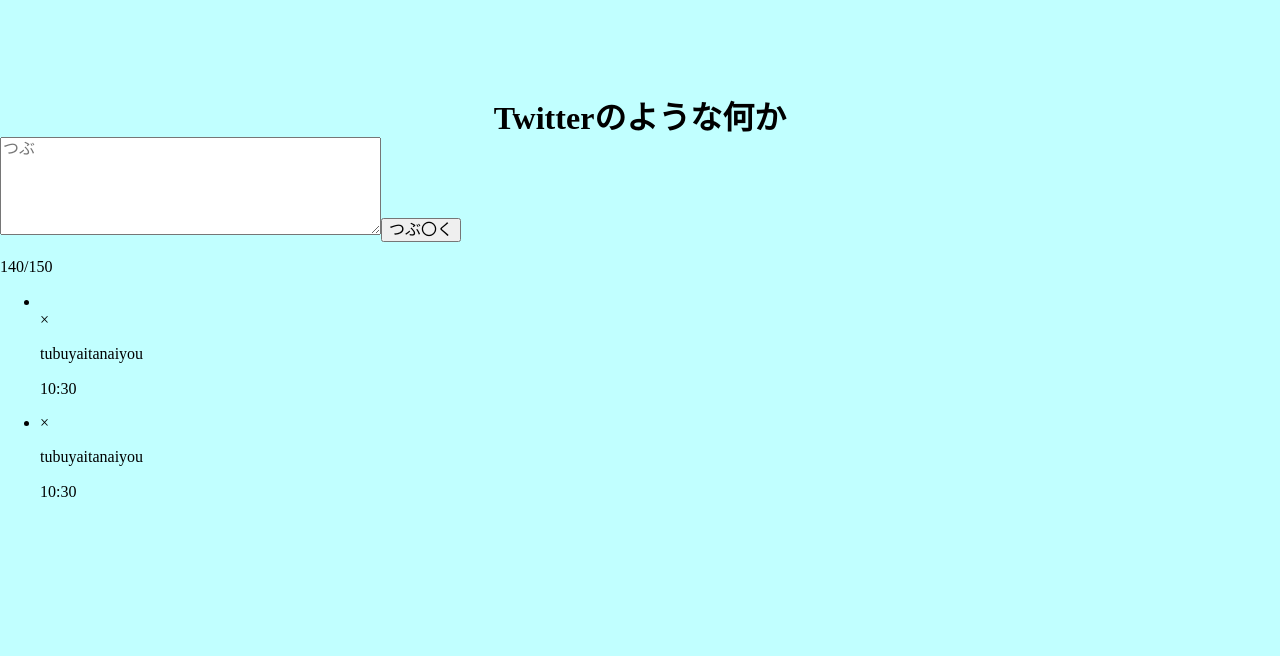
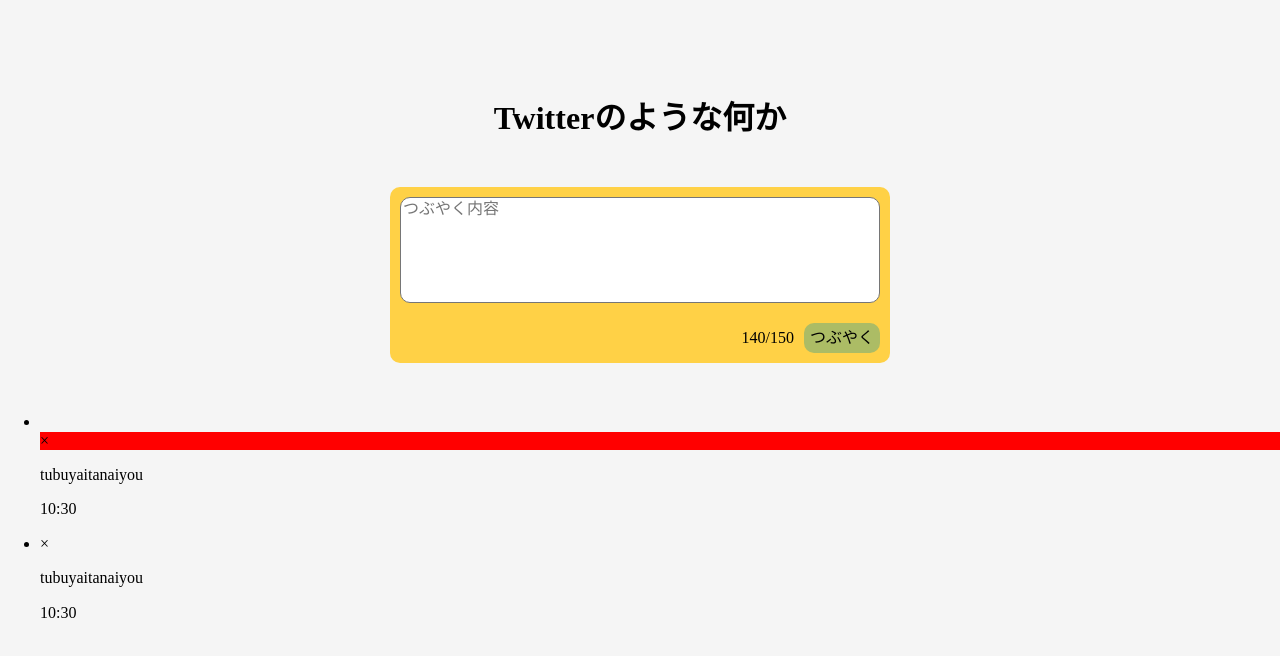
Before and after one commit to takiwaka/ReactPractice1, a React (Create React App) app: page / in a window 1280 px wide. Shown: the top 656 px of the page. Built offline with nearby package versions, Linux system fonts and the light colour scheme.

Commit message:
styled-components化,input部分のstyle

```diff
--- a/package.json
+++ b/package.json
@@ -10,7 +10,8 @@
   "dependencies": {
     "react": "17.0.2",
     "react-dom": "17.0.2",
-    "react-scripts": "4.0.0"
+    "react-scripts": "4.0.0",
+    "styled-components": "5.3.3"
   },
   "devDependencies": {
     "@babel/runtime": "7.13.8",
--- a/public/index.html
+++ b/public/index.html
@@ -1,16 +1,24 @@
 <!DOCTYPE html>
-<html lang="en">
-
+<html lang="ja">
   <head>
-	<meta charset="utf-8">
-	<meta name="viewport" content="width=device-width, initial-scale=1, shrink-to-fit=no">
-	<meta name="theme-color" content="#000000">
+    <meta charset="utf-8" />
+    <meta
+      name="viewport"
+      content="width=device-width, initial-scale=1, shrink-to-fit=no"
+    />
+    <meta name="theme-color" content="#000000" />
     <!--
       manifest.json provides metadata used when your web app is added to the
       homescreen on Android. See https://developers.google.com/web/fundamentals/engage-and-retain/web-app-manifest/
     -->
-	<link rel="manifest" href="%PUBLIC_URL%/manifest.json">
-	<link rel="shortcut icon" href="%PUBLIC_URL%/favicon.ico">
+    <link
+      rel="manifest"
+      href="%PUBLIC_URL%/manifest.json"
+    />
+    <link
+      rel="shortcut icon"
+      href="%PUBLIC_URL%/favicon.ico"
+    />
     <!--
       Notice the use of %PUBLIC_URL% in the tags above.
       It will be replaced with the URL of the `public` folder during the build.
@@ -39,5 +47,4 @@
       To create a production bundle, use `npm run build` or `yarn build`.
     -->
   </body>
-
 </html>
--- a/src/App.jsx
+++ b/src/App.jsx
@@ -1,39 +1,27 @@
 import React from "react";
+import styled from "styled-components";
 
 export const App = () => {
-  const wrapStyle = {
-    backgroundColor: "#c1ffff",
-    minHeight: "100vh",
-    padding: "100px 0"
-  };
-
-  const titleStyle = {
-    margin: "0",
-    padding: "0",
-    textAlign: "center"
-  };
-
   return (
-    <div style={wrapStyle}>
-      <h1 style={titleStyle}>Twitterのような何か</h1>
-
-      <div className="input-area">
-        <textarea
-          placeholder="つぶ"
+    <WrapStyled>
+      <TitleStyled>Twitterのような何か</TitleStyled>
+      <InputAreaStyled>
+        <InputTextStyled
+          placeholder="つぶやく内容"
           name=""
           id=""
-          cols="40"
-          rows="5"
-        ></textarea>
-        <button>つぶ〇く</button>
+          cols="100%"
+          rows=""
+        ></InputTextStyled>
         <p className="count">140/150</p>
-      </div>
+        <InputButtonStyle>つぶやく</InputButtonStyle>
+      </InputAreaStyled>
 
       <div>
         <ul>
           <li>
             <img src="" alt="" />
-            <div className="delete">×</div>
+            <div style={{ backgroundColor: "red" }}>×</div>
             <p>tubuyaitanaiyou</p>
             <p>10:30</p>
           </li>
@@ -44,6 +32,48 @@
           </li>
         </ul>
       </div>
-    </div>
+    </WrapStyled>
   );
 };
+
+const WrapStyled = styled.div`
+  background-color: whitesmoke;
+  min-height: 100vh;
+  padding: 100px 0;
+`;
+
+const TitleStyled = styled.h1`
+  margin: 0;
+  padding: 0;
+  text-align: center;
+`;
+
+const InputAreaStyled = styled.div`
+  display: flex;
+  flex-wrap: wrap;
+  justify-content: flex-end;
+  max-width: 500px;
+  margin: 50px auto;
+  background-color: #ffd146;
+  border-radius: 10px;
+`;
+
+const InputTextStyled = styled.textarea`
+  margin: 10px;
+  border-radius: 10px;
+  resize: none;
+  width: 100%;
+  height: 100px;
+`;
+
+const InputButtonStyle = styled.button`
+  display: flex;
+  align-items: center;
+  margin: 10px;
+  border-radius: 10px;
+  background-color: #acbc65;
+  border: none;
+  :hover {
+    background-color: #fbac33;
+  }
+`;
```
Lines whose indentation alone changed are shown as unchanged.
